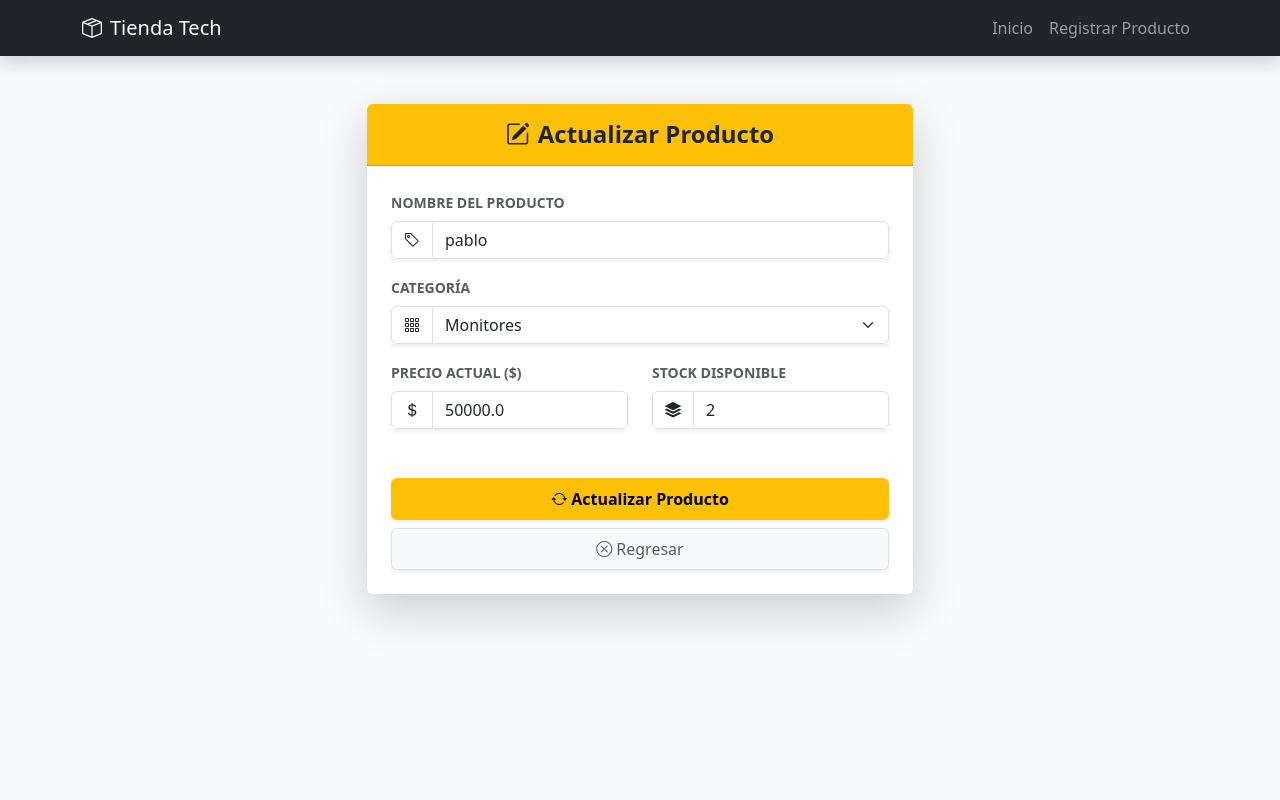
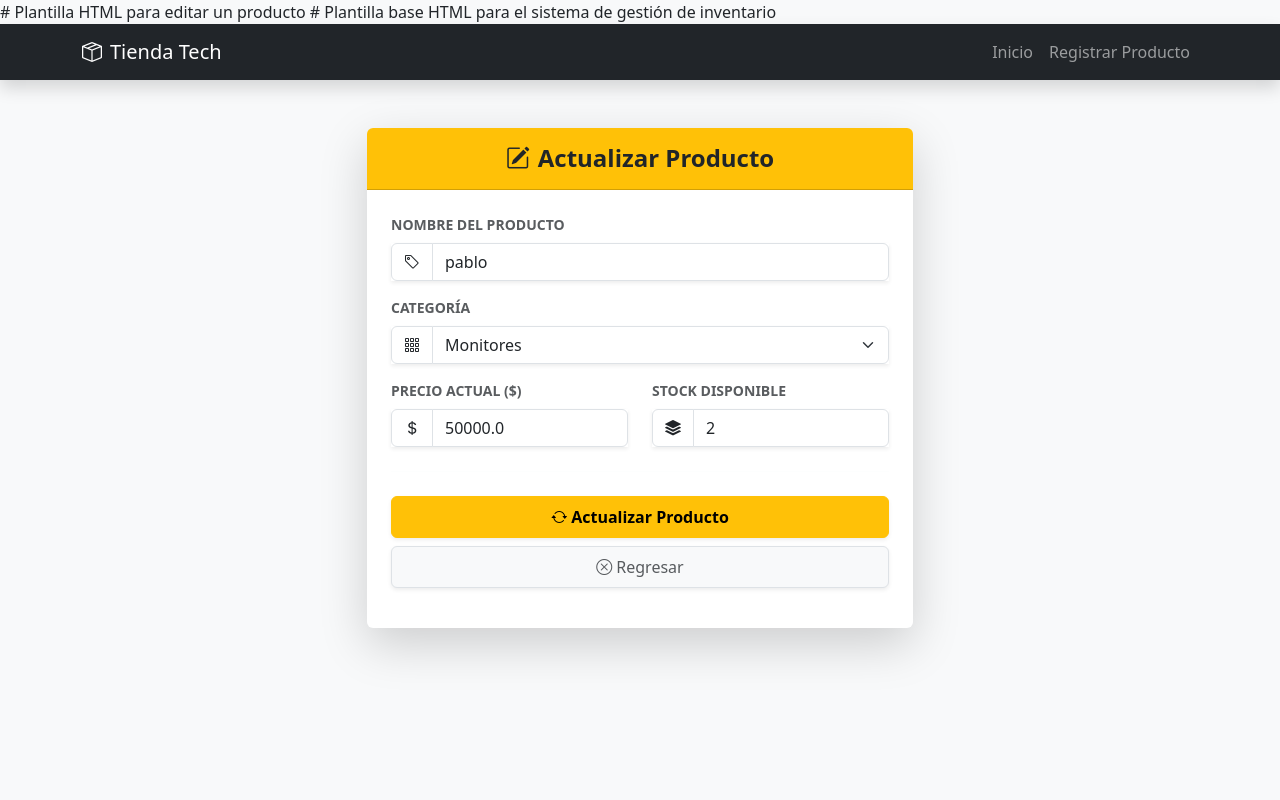
Before and after one commit to Brayan-start/examen_inventario, a Flask app: page /editar/1 in a window 1280 px wide. Run offline with Flask 3, Linux system fonts and the light colour scheme; data comes from the database, SQL or seed files in the repository.

Commit message:
cambio en base.html y editar.html

```diff
--- a/templates/base.html
+++ b/templates/base.html
@@ -1,6 +1,7 @@
 <!DOCTYPE html>
 <html lang="es">
 <head>
+    # Plantilla base HTML para el sistema de gestión de inventario
     <meta charset="UTF-8">
     <meta name="viewport" content="width=device-width, initial-scale=1.0">
     <title>Sistema de Gestión de Inventario</title>
--- a/templates/editar.html
+++ b/templates/editar.html
@@ -1,3 +1,4 @@
+# Plantilla HTML para editar un producto
 {% extends 'base.html' %}
 {% block content %}
 <div class="row justify-content-center py-4">
```
